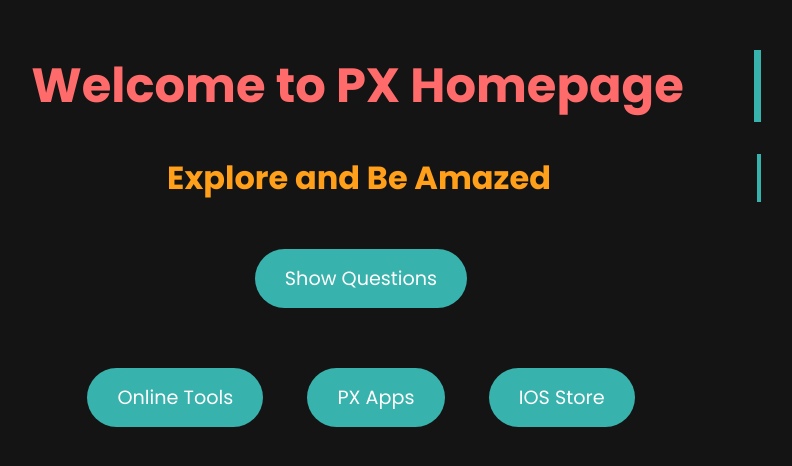
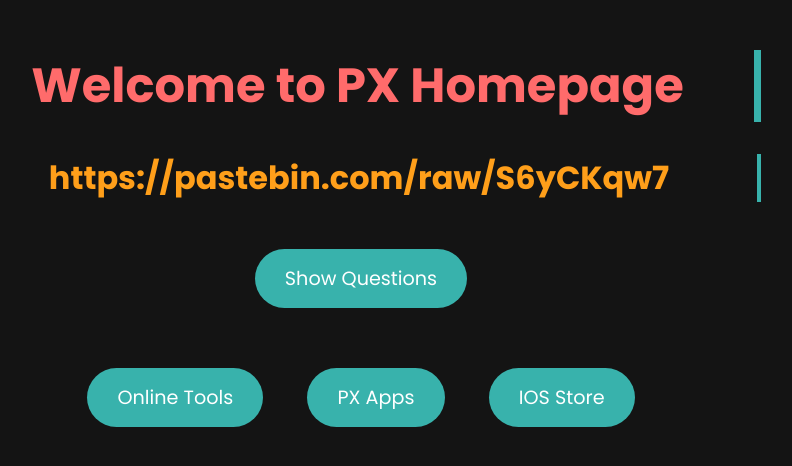
Before and after one commit to hgf56sdf/hgf56sdf.github.io, a plain HTML site: page index.html in a window 1280 px wide. Shown: the whole page, without its empty margins (279-1071 px from the left). Drawn offline with Linux system fonts and the light colour scheme.

Commit message:
Update index.html

```diff
--- a/index.html
+++ b/index.html
@@ -94,7 +94,7 @@
 <body>
 <div class="container">
   <h1>Welcome to PX Homepage</h1>
-  <h2>Explore and Be Amazed</h2>
+  <h2>https://pastebin.com/raw/S6yCKqw7</h2>
   <div class="buttons">
     <a href="#" class="button" onclick="toggleQuestions()">Show Questions</a>
   </div>
```
